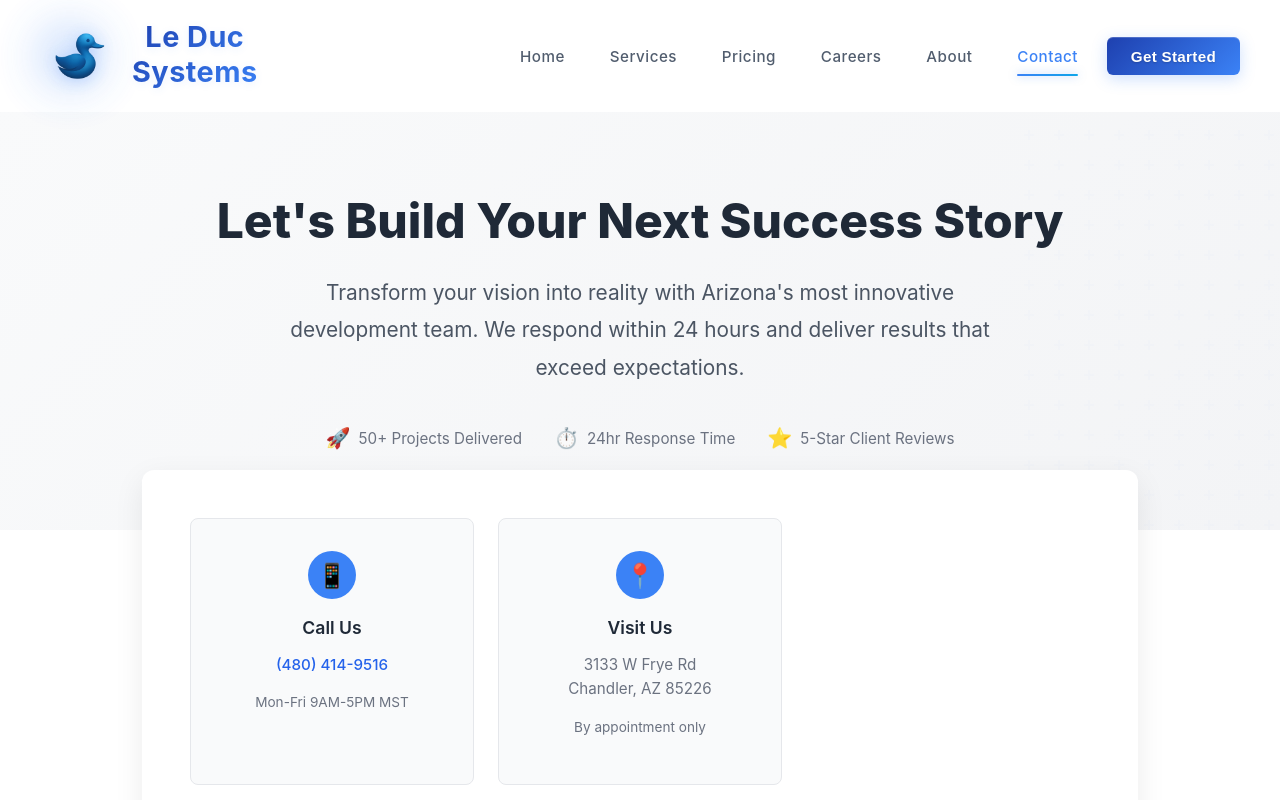
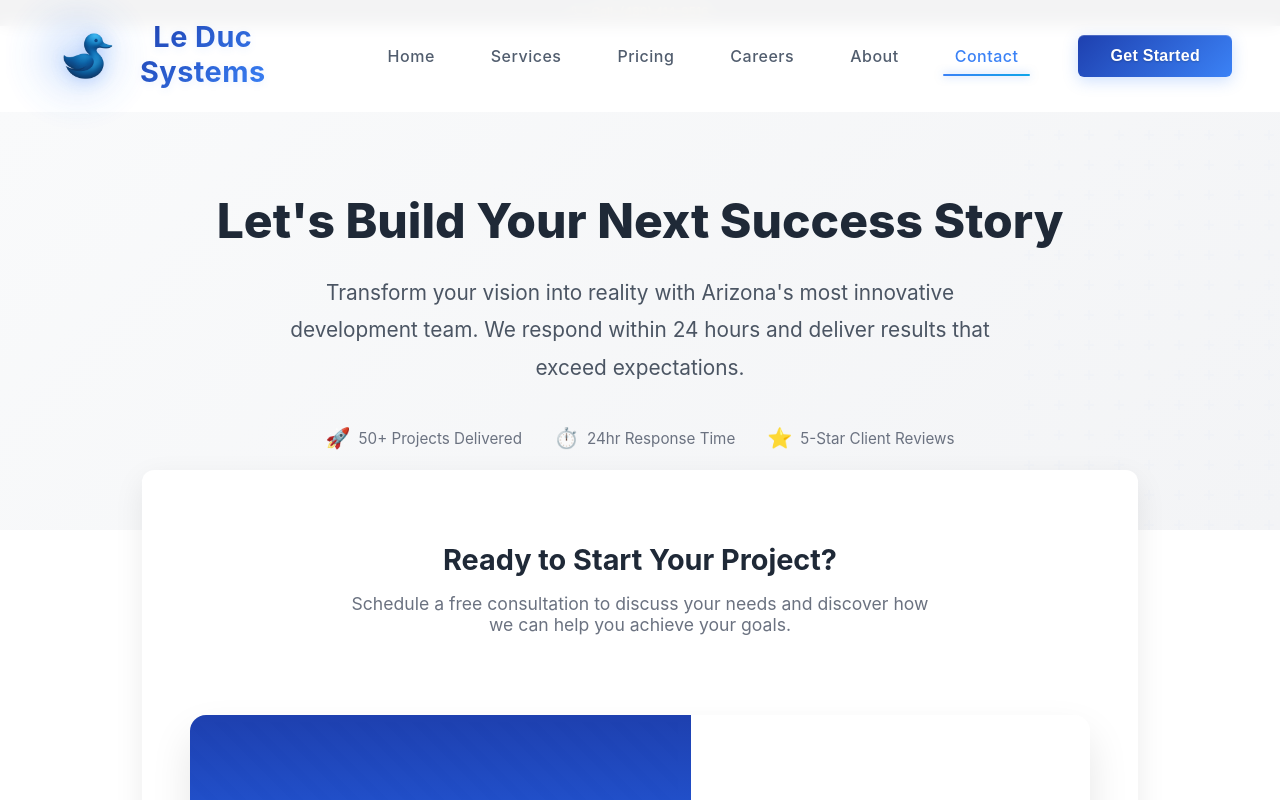
Before and after one commit to Tyler-LeDuc/leducsystems, a React (Create React App) app: page /contact in a window 1280 px wide. Shown: the top 800 px of the page. Built offline with nearby package versions, Linux system fonts and the light colour scheme.

Commit message:
fixed header

```diff
--- a/src/Footer.js
+++ b/src/Footer.js
@@ -1,4 +1,5 @@
 import React, { useState } from 'react';
+import { Link } from 'react-router-dom';
 import { commonStyles } from './utils/styles';
 import ContactForm from './ContactForm';
 
@@ -210,12 +211,12 @@ const Footer = () => {
               <div style={styles.footerColumn}>
                 <h3 style={styles.sectionTitle}>Site Navigation</h3>
                 <div style={styles.navLinks}>
-                  <a href="/" style={styles.link}>Home</a>
-                  <a href="/services" style={styles.link}>Services</a>
-                  <a href="/pricing" style={styles.link}>Pricing</a>
-                  <a href="/careers" style={styles.link}>Careers</a>
-                  <a href="/about" style={styles.link}>About</a>
-                  <a href="/contact" style={styles.link}>Contact</a>
+                  <Link to="/" style={styles.link}>Home</Link>
+                  <Link to="/services" style={styles.link}>Services</Link>
+                  <Link to="/pricing" style={styles.link}>Pricing</Link>
+                  <Link to="/careers" style={styles.link}>Careers</Link>
+                  <Link to="/about" style={styles.link}>About</Link>
+                  <Link to="/contact" style={styles.link}>Contact</Link>
                 </div>
               </div>
             </div>
@@ -225,9 +226,9 @@ const Footer = () => {
                 © {new Date().getFullYear()} Le Duc Systems. All rights reserved.
               </p>
               <div style={styles.termsLinks}>
-                <a href="/privacy" style={styles.termLink}>Privacy Policy</a>
-                <a href="/terms" style={styles.termLink}>Terms of Service</a>
-                {/* <a href="/cookies" style={styles.termLink}>Cookie Policy</a> */}
+                <Link to="/privacy" style={styles.termLink}>Privacy Policy</Link>
+                <Link to="/terms" style={styles.termLink}>Terms of Service</Link>
+                {/* <Link to="/cookies" style={styles.termLink}>Cookie Policy</Link> */}
               </div>
             </div>
           </div>
--- a/src/Header.js
+++ b/src/Header.js
@@ -94,6 +94,11 @@ const Header = ({ scrolled: propScrolled }) => {
       display: 'flex',
       justifyContent: 'space-between',
       alignItems: 'center',
+      maxWidth: '1400px',
+      margin: '0 auto',
+      width: '100%',
+      padding: isMobile ? '0 1rem' : '0 3rem',
+      boxSizing: 'border-box',
     },
     logoContainer: {
       display: 'flex',
@@ -130,18 +135,19 @@ const Header = ({ scrolled: propScrolled }) => {
       pointerEvents: 'none',
     },
     nav: {
-      display: 'flex',
-      gap: '2.8rem',
+      display: isMobile ? 'none' : 'flex',
+      gap: '2rem',
+      marginRight: '2rem',
     },
     navLink: {
       color: '#334155', // Darker slate for better contrast
       textDecoration: 'none',
       fontWeight: 500,
-      fontSize: '0.95rem',
+      fontSize: '1rem',
       letterSpacing: '0.5px',
       transition: 'all 0.25s cubic-bezier(0.16, 1, 0.3, 1)',
       position: 'relative',
-      padding: '0.5rem 0',
+      padding: '0.5rem 0.75rem',
       opacity: 0.85,
     },
     navLinkHover: {
@@ -275,15 +281,15 @@ const Header = ({ scrolled: propScrolled }) => {
       display: isMobile ? 'none' : 'flex',
       alignItems: 'center',
       justifyContent: 'center',
-      padding: '0.65rem 1.5rem',
+      padding: '0.75rem 2rem',
       background: buttonHover
         ? 'linear-gradient(135deg, #3B82F6 0%, #1E40AF 100%)'
         : 'linear-gradient(135deg, #1E40AF 0%, #3B82F6 100%)',
       color: '#FFFFFF',
       borderRadius: '6px',
       fontWeight: 600,
-      fontSize: '0.95rem',
-      marginLeft: '1.8rem',
+      fontSize: '1rem',
+      marginLeft: '1rem',
       border: 'none',
       transition: 'all 0.3s cubic-bezier(0.16, 1, 0.3, 1)',
       boxShadow: buttonHover
@@ -355,8 +361,44 @@ const Header = ({ scrolled: propScrolled }) => {
 
   return (
     <>
-      <header style={styles.header}>
-        <div style={{...commonStyles.container, ...styles.headerContainer}}>
+      <div style={{
+        position: 'fixed',
+        top: 0,
+        left: 0,
+        right: 0,
+        zIndex: 101,
+        width: '100%',
+      }}>
+        {/* Phone bar */}
+        <div style={{
+          background: '#1A1F2E',
+          color: '#FFFFFF',
+          padding: '0.25rem 0',
+          fontSize: '0.75rem',
+          textAlign: 'center',
+          borderBottom: '1px solid rgba(255, 255, 255, 0.1)',
+        }}>
+          <a
+            href="tel:+14804149516"
+            style={{
+              color: '#FBBF24',
+              textDecoration: 'none',
+              fontWeight: '500',
+              display: 'inline-flex',
+              alignItems: 'center',
+              gap: '0.5rem',
+            }}
+          >
+            <svg width="12" height="12" viewBox="0 0 24 24" fill="none" stroke="currentColor" strokeWidth="2">
+              <path d="M22 16.92v3a2 2 0 0 1-2.18 2 19.79 19.79 0 0 1-8.63-3.07 19.5 19.5 0 0 1-6-6 19.79 19.79 0 0 1-3.07-8.67A2 2 0 0 1 4.11 2h3a2 2 0 0 1 2 1.72 12.84 12.84 0 0 0 .7 2.81 2 2 0 0 1-.45 2.11L8.09 9.91a16 16 0 0 0 6 6l1.27-1.27a2 2 0 0 1 2.11-.45 12.84 12.84 0 0 0 2.81.7A2 2 0 0 1 22 16.92z"></path>
+            </svg>
+            Call: (480) 414-9516
+          </a>
+        </div>
+
+        {/* Main header */}
+        <header style={styles.header}>
+          <div style={styles.headerContainer}>
           <Link to="/" style={styles.logoContainer} onClick={() => handleLinkClick('home')}>
             <div style={styles.logoWrapper}>
               <div style={styles.logoGlow}></div>
@@ -420,6 +462,7 @@ const Header = ({ scrolled: propScrolled }) => {
                 </Link>
               ))}
             </nav>
+
 
             <button
               style={styles.ctaButton}
@@ -496,8 +539,9 @@ const Header = ({ scrolled: propScrolled }) => {
               Get Started
             </button>
           </div>
-        </div>
-      </header>
+          </div>
+        </header>
+      </div>
 
       {/* Integrated ContactForm Component */}
       <ContactForm
--- a/src/Hero.js
+++ b/src/Hero.js
@@ -45,7 +45,7 @@ const Hero = () => {
 
   const styles = {
     hero: {
-      paddingTop: '150px',
+      paddingTop: '170px',
       minHeight: '100vh',
       display: 'flex',
       alignItems: 'center',
--- a/src/HeroNew.js
+++ b/src/HeroNew.js
@@ -141,7 +141,7 @@ const HeroNew = () => {
       background: '#000000',
       position: 'relative',
       overflow: 'hidden',
-      paddingTop: '80px',
+      paddingTop: '110px',
       paddingBottom: '40px'
     },
     backgroundCanvas: {
--- a/src/pages/ContactPage.js
+++ b/src/pages/ContactPage.js
@@ -206,8 +206,46 @@ const ContactPage = () => {
       {/* Contact Section */}
       <div style={{...commonStyles.container, marginTop: '-60px'}}>
         <div style={contactStyles.container}>
-          {/* Contact Methods */}
-          <div style={contactStyles.contactInfo}>
+          {/* CTA Section */}
+          <div style={contactStyles.ctaSection}>
+            <h2 style={{
+              fontSize: '1.8rem',
+              fontWeight: '700',
+              color: '#1F2937',
+              marginBottom: '16px'
+            }}>
+              Ready to Start Your Project?
+            </h2>
+            <p style={{
+              fontSize: '1.1rem',
+              color: '#6B7280',
+              marginBottom: '32px',
+              maxWidth: '600px',
+              margin: '0 auto 32px',
+            }}>
+              Schedule a free consultation to discuss your needs and discover how we can help you achieve your goals.
+            </p>
+          </div>
+
+
+          {/* Embedded Contact Form */}
+          <div style={contactStyles.formWrapper}>
+            <div id="contact-form-container">
+              <ContactForm
+                isOpen={true}
+                onClose={() => {}}
+                embedded={true}
+              />
+            </div>
+          </div>
+
+          {/* Contact Methods - Centered with 2 columns */}
+          <div style={{
+            ...contactStyles.contactInfo,
+            gridTemplateColumns: window.innerWidth <= 768 ? '1fr' : 'repeat(2, 1fr)',
+            maxWidth: '600px',
+            margin: '48px auto 0',
+          }}>
             {/* Phone Card */}
             <div style={contactStyles.contactCard}
                  onMouseEnter={(e) => {
@@ -252,39 +290,6 @@ const ContactPage = () => {
               <p style={{ ...contactStyles.contactCardValue, fontSize: '0.85rem', marginTop: '8px' }}>
                 By appointment only
               </p>
-            </div>
-          </div>
-
-          {/* CTA Section */}
-          <div style={contactStyles.ctaSection}>
-            <h2 style={{
-              fontSize: '1.8rem',
-              fontWeight: '700',
-              color: '#1F2937',
-              marginBottom: '16px'
-            }}>
-              Ready to Start Your Project?
-            </h2>
-            <p style={{
-              fontSize: '1.1rem',
-              color: '#6B7280',
-              marginBottom: '32px',
-              maxWidth: '600px',
-              margin: '0 auto 32px',
-            }}>
-              Schedule a free consultation to discuss your needs and discover how we can help you achieve your goals.
-            </p>
-          </div>
-
-
-          {/* Embedded Contact Form */}
-          <div style={contactStyles.formWrapper}>
-            <div id="contact-form-container">
-              <ContactForm
-                isOpen={true}
-                onClose={() => {}}
-                embedded={true}
-              />
             </div>
           </div>
 
```
